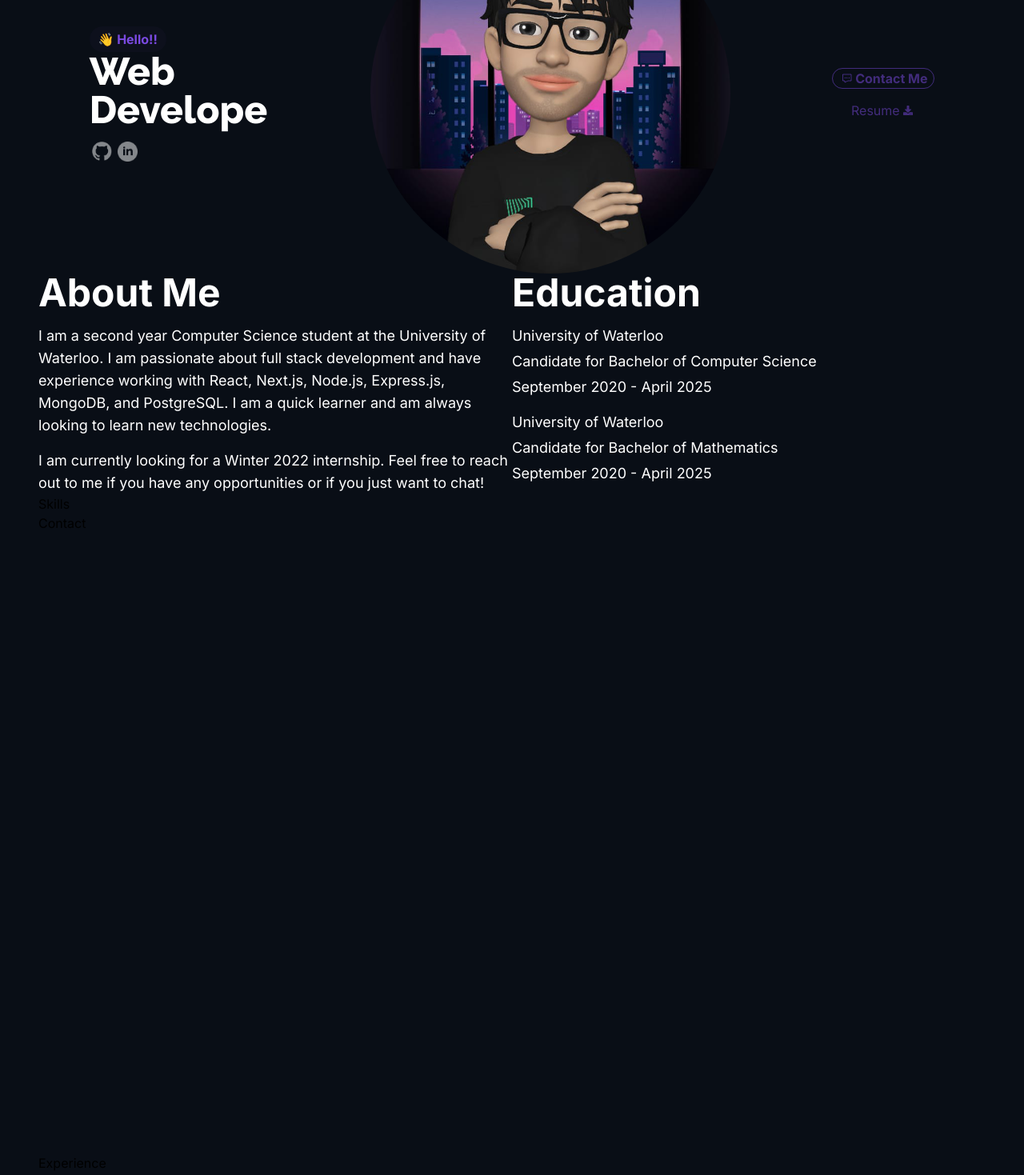
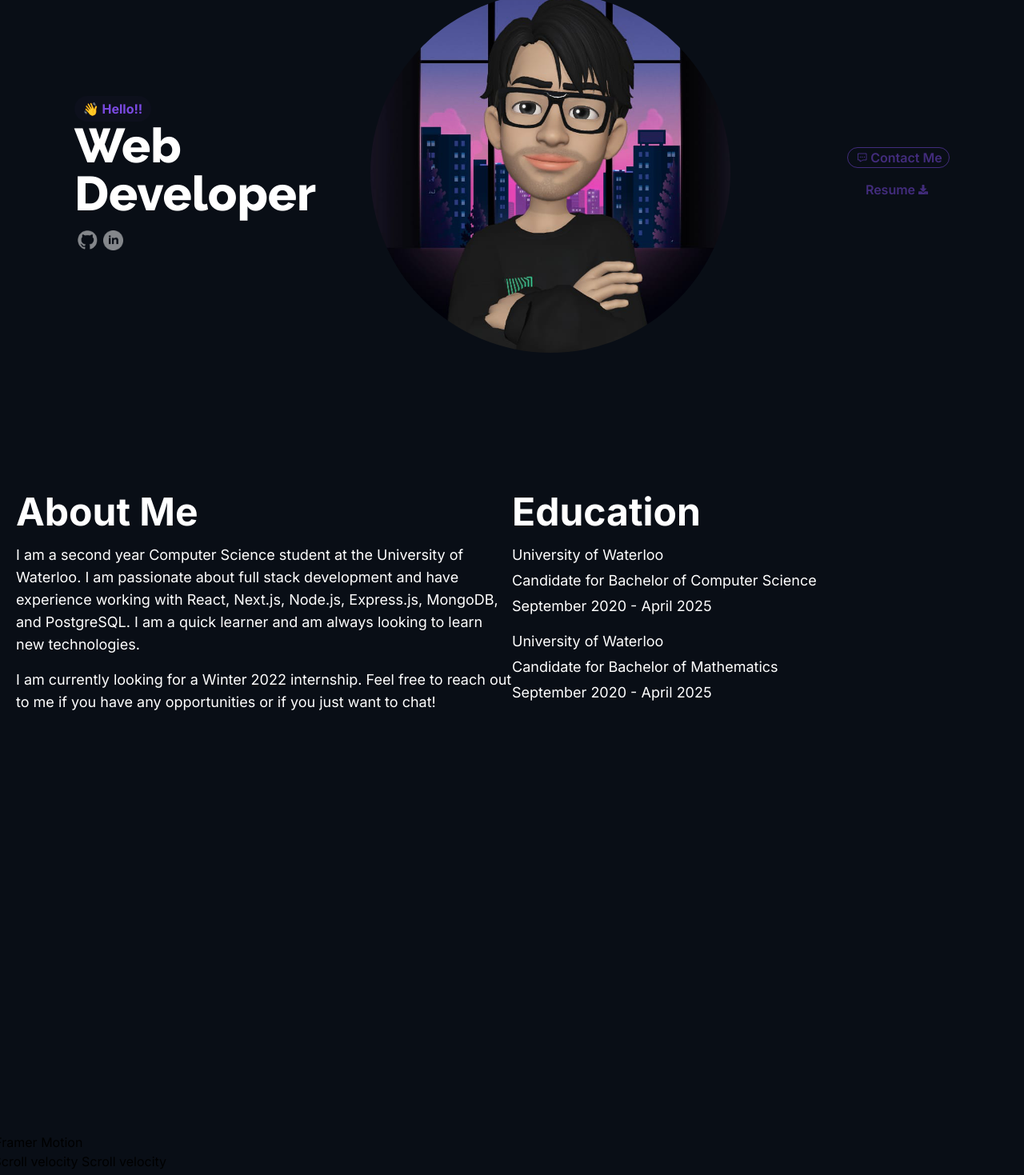
Before and after one commit to yinani24/portfolio, a Next.js app: page / in a window 1280 px wide. Shown: the part 220-1689 px from the top of the page at 80% size. Built offline with nearby package versions, Linux system fonts and the light colour scheme.

Commit message:
new changes

```diff
--- a/package.json
+++ b/package.json
@@ -10,6 +10,7 @@
   },
   "dependencies": {
     "@heroicons/react": "^2.1.1",
+    "@motionone/utils": "^10.17.0",
     "framer-motion": "^10.17.0",
     "heroicons": "^2.1.1",
     "next": "14.0.4",
--- a/src/app/about/page.tsx
+++ b/src/app/about/page.tsx
@@ -1,6 +1,6 @@
 export default function About() {
     return (
-      <section id='about' className='flex flex-row'>
+      <section id='about' className='flex flex-row h-screen'>
         <div className='flex flex-col w-1/2'>
           <h1 className='text-white font-raleway text-5xl font-bold'>About Me</h1>
           <p className='text-white font-raleway text-lg mt-4'>I am a second year Computer Science student at the University of Waterloo. I am passionate about full stack development and have experience working with React, Next.js, Node.js, Express.js, MongoDB, and PostgreSQL. I am a quick learner and am always looking to learn new technologies.</p>
--- /dev/null
+++ b/src/app/home/image.tsx
@@ -0,0 +1,11 @@
+import Image from 'next/image'
+import AR from '../../../public/ar-image.png'
+import { motion } from "framer-motion";
+
+export default function ImageFn(){
+    return(
+        <motion.div>
+            <Image className="rounded-full" alt={'Face'} src={AR} width={450} quality={100} height={450}/>
+        </motion.div>
+    )
+}
--- a/src/app/home/page.tsx
+++ b/src/app/home/page.tsx
@@ -10,16 +10,20 @@ import AR from '../../../public/ar-image.png'
 import { motion } from "framer-motion";
 import { FaDownload } from "react-icons/fa";
 import { GrContact } from "react-icons/gr";
+import ImageFn from "./image";
 
 export default function Home() {
     return (
-      <section id='home' className='flex flex-row justify-around items-center w-100 h-100'>
+      <motion.section id='home'
+        initial={{ opacity: 0, scale:0.5, y: 100}}
+        animate={{ opacity: 1, scale:1, y: 0}}
+        transition={{ duration: 0.5 }}
+        className='flex flex-row justify-around items-center h-screen'>
           <div className="flex flex-col w-56">
-            <div className=''>
               <div className='rounded-2xl w-24 py-1 px-2 bg-[#7B4AE208]'>
-                <h1 className='text-[#7B4AE2] font-raleway font-bold text-center'>👋 Hello!!</h1>
+                <h1 className='text-[#7B4AE2] font-raleway font-bold text-center text-md'>👋 Hello!!</h1>
               </div>
-              <h1 className='text-white mb-4 font-[raleway] text-5xl font-extrabold'>
+              <h1 className='text-white mb-4 font-[raleway] text-6xl font-extrabold'>
                 <span>{" "}</span>
                 <TypeAnimation
                 sequence={[
@@ -33,7 +37,6 @@ export default function Home() {
                 repeat={Infinity}
                 />
               </h1>
-            </div>
             <div className='flex flex-row justify-around w-16'>
               <Link href='https://www.github.com/yinani24/'>
                 <Image alt='Github' src={Github} width={25} height={25}/>
@@ -44,25 +47,30 @@ export default function Home() {
             </div>
           </div>
 
+          <ImageFn/>
+
           <motion.div
-            initial={{ opacity: 0, scale:0.5, y: 100}}
-            animate={{ opacity: 1, scale:1, y: 0}}
-            transition={{ duration: 0.5 }}
-          >
-            <Image className="rounded-full" alt={'Face'} src={AR} width={450} quality={100} height={450}/>
-          </motion.div>
 
-          <div className='flex flex-col justify-around h-20 '>
-              <motion.button className='border w-32 flex flex-row justify-center items-center border-[#7B4AE280] rounded-2xl text-[#7B4AE280]'>
+            className='flex flex-col justify-around h-20 '>
+
+              <motion.button
+                whileHover={{ scale: 1.1 }}
+                whileTap={{ scale: 0.9 }}
+                className='border w-32 flex hover:text-white flex-row justify-center items-center border-[#7B4AE280] rounded-2xl text-[#7B4AE280]'>
                 <GrContact className='m-0.5 p-0.5'/>
                 <Link href='/#contact'>
-                  <span className='text-[#7B4AE280] font-raleway font-bold'>Contact Me</span>
+                  <div className='text-[#7B4AE280] font-raleway font-semibold hover:text-white'>Contact Me</div>
                 </Link>
               </motion.button>
-              <motion.button className='border-[#7B4AE280] rounded-2xl flex flex-row justify-center items-center text-[#7B4AE280] font-raleway download'>
+              <motion.button
+                whileHover={{ scale: 1.1 }}
+                whileTap={{ scale: 0.9 }}
+                className='border-[#7B4AE280] rounded-2xl flex
+              flex-row justify-center items-center text-[#7B4AE280] font-semibold
+              font-raleway download hover:text-white'>
                 Resume <FaDownload className='m-0.5 p-0.5' />
               </motion.button>
-          </div>
-      </section>
+          </motion.div>
+      </motion.section>
     )
   }
--- a/src/app/page.tsx
+++ b/src/app/page.tsx
@@ -10,7 +10,7 @@ export default function main() {
   return (
     <main className='flex min-h-screen flex-col bg-[#090E16]'>
       <NavBar/>
-      <div className="container mt-24 mx-auto px-12 py-4">
+      <div className="container mt-5 mx-auto px-5 py-4">
         <Home/>
         <About/>
         <Project/>
--- a/src/app/skills/page.tsx
+++ b/src/app/skills/page.tsx
@@ -1,7 +1,84 @@
+"use client";
+
+import { useRef } from "react";
+import {
+  motion,
+  useScroll,
+  useSpring,
+  useTransform,
+  useMotionValue,
+  useVelocity,
+  useAnimationFrame
+} from "framer-motion";
+import { wrap } from "@motionone/utils";
+
+interface ParallaxProps {
+  children: string;
+  baseVelocity: number;
+}
+
+function ParallaxText({ children, baseVelocity = 100 }: ParallaxProps) {
+  const baseX = useMotionValue(0);
+  const { scrollY } = useScroll();
+  const scrollVelocity = useVelocity(scrollY);
+  const smoothVelocity = useSpring(scrollVelocity, {
+    damping: 50,
+    stiffness: 400
+  });
+  const velocityFactor = useTransform(smoothVelocity, [0, 1000], [0, 5], {
+    clamp: false
+  });
+
+  /**
+   * This is a magic wrapping for the length of the text - you
+   * have to replace for wrapping that works for you or dynamically
+   * calculate
+   */
+  const x = useTransform(baseX, (v) => `${wrap(-20, -45, v)}%`);
+
+  const directionFactor = useRef<number>(1);
+  useAnimationFrame((t, delta) => {
+    let moveBy = directionFactor.current * baseVelocity * (delta / 1000);
+
+    /**
+     * This is what changes the direction of the scroll once we
+     * switch scrolling directions.
+     */
+    if (velocityFactor.get() < 0) {
+      directionFactor.current = -1;
+    } else if (velocityFactor.get() > 0) {
+      directionFactor.current = 1;
+    }
+
+    moveBy += directionFactor.current * moveBy * velocityFactor.get();
+
+    baseX.set(baseX.get() + moveBy);
+  });
+
+  /**
+   * The number of times to repeat the child text should be dynamically calculated
+   * based on the size of the text and viewport. Likewise, the x motion value is
+   * currently wrapped between -20 and -45% - this 25% is derived from the fact
+   * we have four children (100% / 4). This would also want deriving from the
+   * dynamically generated number of children.
+   */
+  return (
+    <div className="parallax">
+      <motion.div className="scroller" style={{ x }}>
+        <span>{children} </span>
+        <span>{children} </span>
+        <span>{children} </span>
+        <span>{children} </span>
+      </motion.div>
+    </div>
+  );
+}
+
 export default function Skills() {
   return (
     <section id='skills'>
-      <h1>Skills</h1>
+      <ParallaxText baseVelocity={-5}>Framer Motion</ParallaxText>
+      <ParallaxText baseVelocity={5}>Scroll velocity</ParallaxText>
     </section>
   )
 }
```
Also changed, not shown: 1 other file (tests, documents, lock files or other folders).
